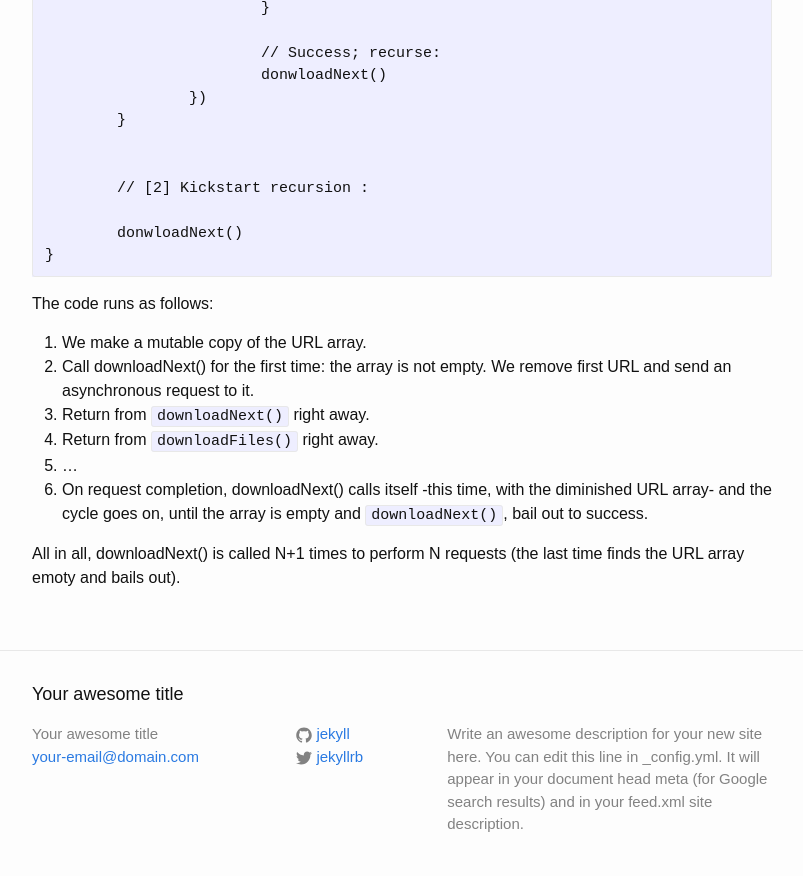
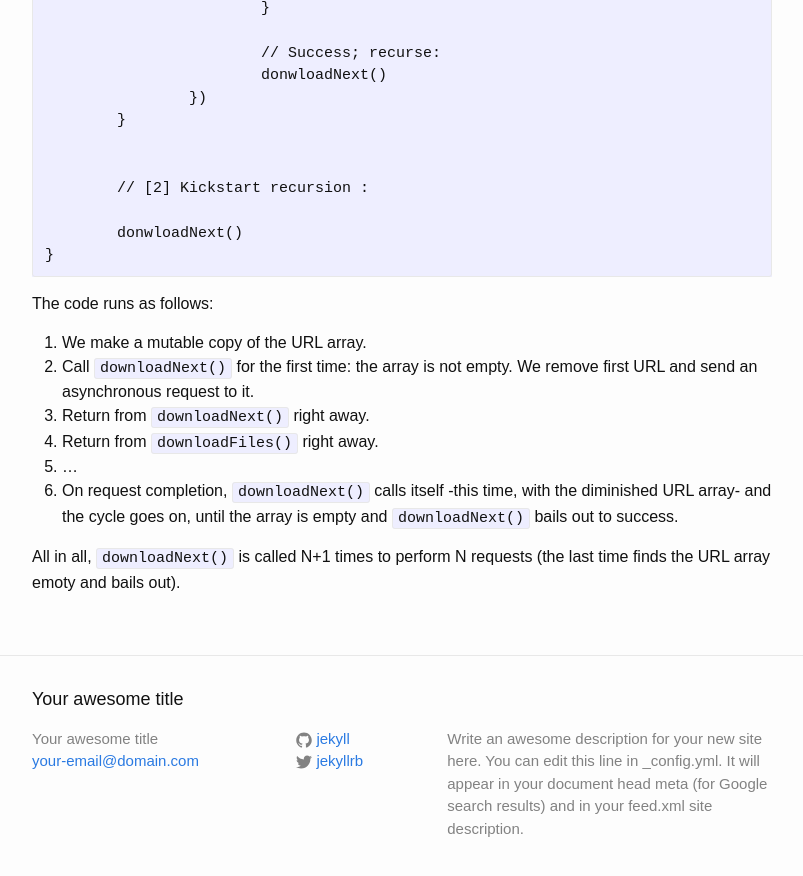
Before and after one commit to nicolas-miari/nicolas-miari.github.io, a Jekyll site: the page built from _posts/2016-03-11-Serializing-Asynchronous-Operations-With-Closures.markdown, in a window 1280 px wide and 900 px high, scrolled down 1824 px. Shown: the top 876 px of the window, without its empty margins (238-1041 px from the left). Built offline with Jekyll 4.4.1, drawn with Linux system fonts in a browser that asks for light colours.

```diff
--- a/_posts/2016-03-11-Serializing-Asynchronous-Operations-With-Closures.markdown
+++ b/_posts/2016-03-11-Serializing-Asynchronous-Operations-With-Closures.markdown
@@ -97,11 +97,11 @@
 The code runs as follows:
 
 1. We make a mutable copy of the URL array.
-2. Call downloadNext() for the first time: the array is not empty. We remove first URL and send an asynchronous request to it.
+2. Call `downloadNext()` for the first time: the array is not empty. We remove first URL and send an asynchronous request to it.
 3. Return from `downloadNext()` right away.
 4. Return from `downloadFiles()` right away.
 5. ...
-6. On request completion, downloadNext() calls itself -this time, with the diminished URL array- and the
-cycle goes on, until the array is empty and `downloadNext()`, bail out to success.
+6. On request completion, `downloadNext()` calls itself -this time, with the diminished URL array- and the
+cycle goes on, until the array is empty and `downloadNext()` bails out to success.
 
-All in all, downloadNext() is called N+1 times to perform N requests (the last time finds the URL array emoty and bails out).
+All in all, `downloadNext()` is called N+1 times to perform N requests (the last time finds the URL array emoty and bails out).
```
